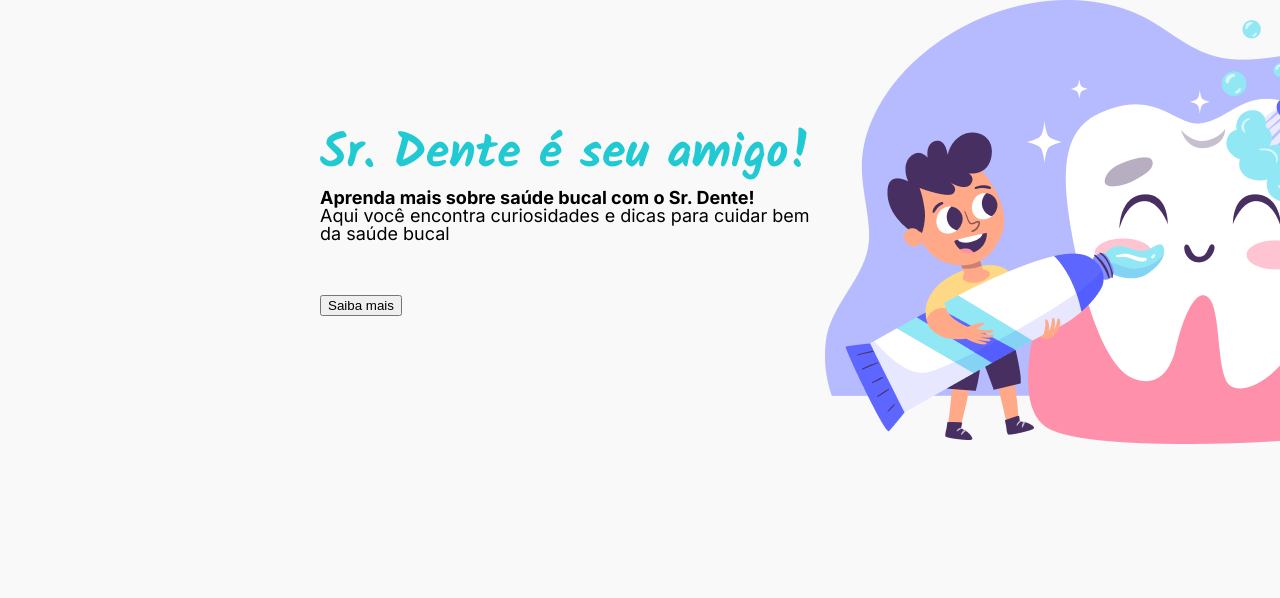
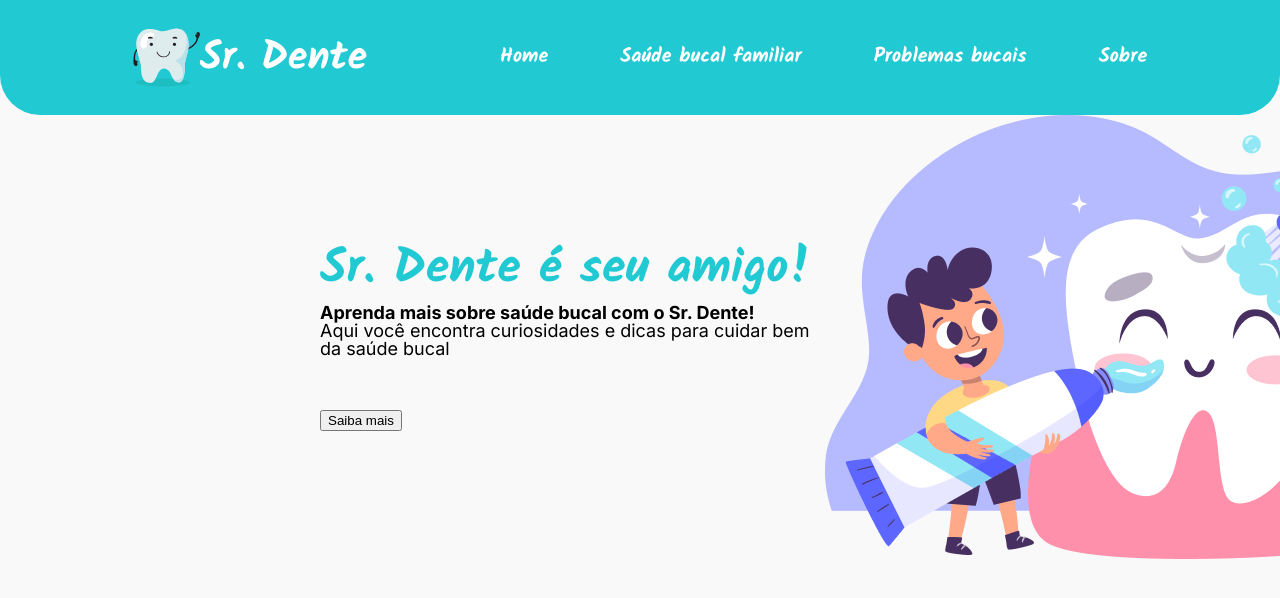
Before and after one commit to squadroxo/sr.dentech, a React (Create React App) app: page / in a window 1280 px wide. Shown: the top 598 px of the page. Built offline with nearby package versions, Linux system fonts and the light colour scheme.

Commit message:
feat: base do componente Header

```diff
--- a/src/App.tsx
+++ b/src/App.tsx
@@ -1,12 +1,12 @@
 import { Button } from "stories/Button";
 import ContainerIntroduction from "components/ContainerIntroduction";
+import { Header } from "components/Header";
 
 const App: React.FC = () => {
-
   return (
     <>
-
-    <ContainerIntroduction/>
+      <Header />
+      <ContainerIntroduction/>
     </>
   );
 };
--- /dev/null
+++ b/src/components/Header/Header.module.scss
@@ -0,0 +1,43 @@
+@import "../../styles/variaveis.scss";
+
+.container{
+  background-color: $corPrimaria;
+  width: 100%;
+  height: 115px;
+  border-radius: 0 0 40px 40px;
+  display: flex;
+  align-items: center;
+  justify-content: space-evenly;
+
+  .containerTitulo{
+    display: flex;
+    align-items: center;
+    justify-content: center;
+
+    &__txt{
+      font-family: $fontDestaque;
+      font-size: 28px;
+      color: $branco100;
+      font-weight: 700;
+      font-size: 40px;
+    }
+
+  }
+
+  .containerLinks{
+
+    &__lista{
+      display: flex;
+      gap: 72px;
+
+      &__item{
+        font-family: $fontDestaque;
+        color: $branco100;
+        font-weight: 700;
+        line-height: 31.88px;
+        text-decoration: none;
+        font-size: 20px;
+      }
+    }
+  }
+}
--- /dev/null
+++ b/src/components/Header/index.tsx
@@ -0,0 +1,27 @@
+import styles from "./Header.module.scss";
+import logo from "../../assets/Group.svg"
+
+export const Header = () => {
+  const linksNav = [
+    "Home",
+    "Saúde bucal familiar",
+    "Problemas bucais",
+    "Sobre"
+  ]
+
+  return (
+    <header className={styles.container}>
+      <div className={styles.containerTitulo}>
+        <img src={logo} alt="Imagem de um dente acenando" className={styles.containerTitulo__img}/>
+        <h1 className={styles.containerTitulo__txt}>Sr. Dente</h1>
+      </div>
+      <nav className={styles.containerLinks}>
+        <ul className={styles.containerLinks__lista}>
+          { linksNav.map((link, i) => (
+            <li key={i}><a href="/" className={styles.containerLinks__lista__item}>{link}</a></li>
+          )) }
+        </ul>
+      </nav>
+    </header>
+  )
+}
```
Also changed, not shown: src/assets/Group.png (added), src/assets/Group.svg (added).
